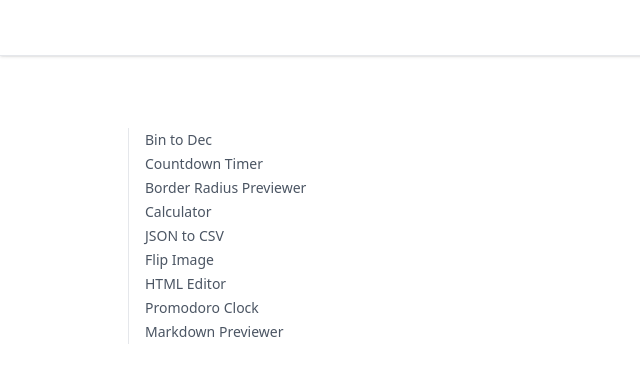
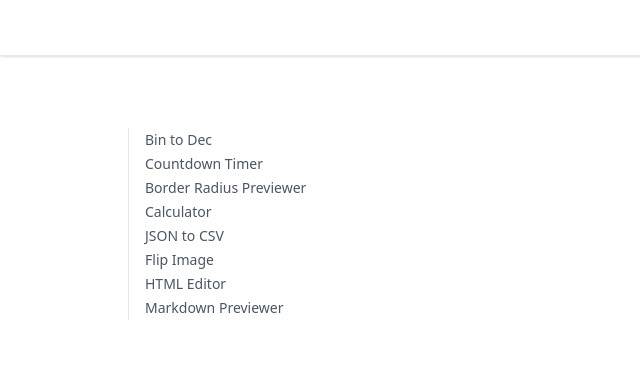
Before and after one commit to wjdnb/app-ideas-implementations, a React (Vite) app: page / in a window 1280 px wide. Shown: the top 376 px of the page, without its empty margins (0-640 px from the left). Built offline with nearby package versions, Linux system fonts and the light colour scheme.

Commit message:
feat: remove promodoroClock.jsx

```diff
--- a/src/main.jsx
+++ b/src/main.jsx
@@ -9,7 +9,6 @@ import JSON2CSV from "./pages/JSON2CSV";
 import FlipImage from "./pages/FlipImage";
 import HTMLEditor from "./pages/HTMLEditor";
 import MarkdownPreviewer from "./pages/MarkdownPreviewer";
-import PromodoroClock from "./pages/PromodoroClock";
 import "normalize.css";
 import "./tailwind.css";
 import { createBrowserRouter, RouterProvider } from "react-router-dom";
@@ -26,7 +25,6 @@ const router = createBrowserRouter([
       { path: "json-to-csv", element: <JSON2CSV /> },
       { path: "flip-image", element: <FlipImage /> },
       { path: "html-editor", element: <HTMLEditor /> },
-      { path: "promodoro-clock", element: <PromodoroClock /> },
       { path: "markdown-previewer", element: <MarkdownPreviewer /> },
     ],
   },
--- a/src/pages/PromodoroClock.jsx
+++ /dev/null
@@ -1,5 +0,0 @@
-function PromodoroClock() {
-  return <div>PromodoroClock</div>;
-}
-
-export default PromodoroClock;
--- a/src/utils/data.js
+++ b/src/utils/data.js
@@ -28,10 +28,6 @@ export const navbar = [
     routeName: "html-editor",
   },
   {
-    navName: "Promodoro Clock",
-    routeName: "promodoro-clock",
-  },
-  {
     navName: "Markdown Previewer",
     routeName: "markdown-previewer",
   },
```
